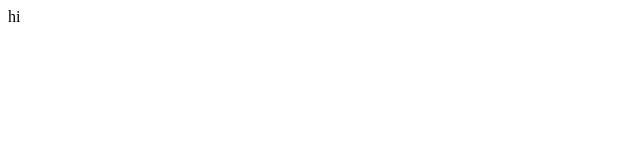
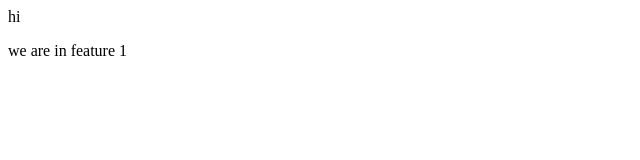
Before and after one commit to Vinayk-27/BlinkitClone, a plain HTML site: page index.html in a window 1280 px wide. Shown: the full height of the page, 0-640 px from the left. Drawn offline with Linux system fonts and the light colour scheme.

Commit message:
created a new branch

```diff
--- a/index.html
+++ b/index.html
@@ -9,6 +9,7 @@
 
 <body>
     <h>hi</h>
+    <p>we are in feature 1</p>
 </body>
 
 </html>
```
